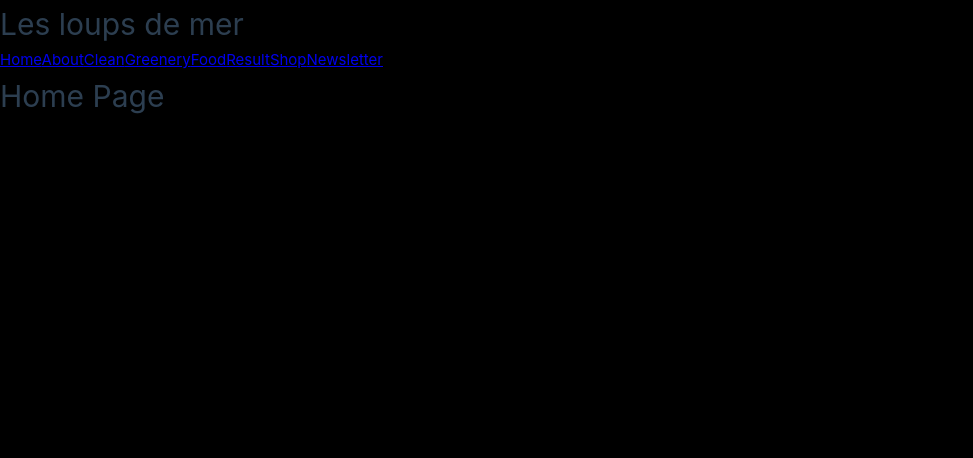
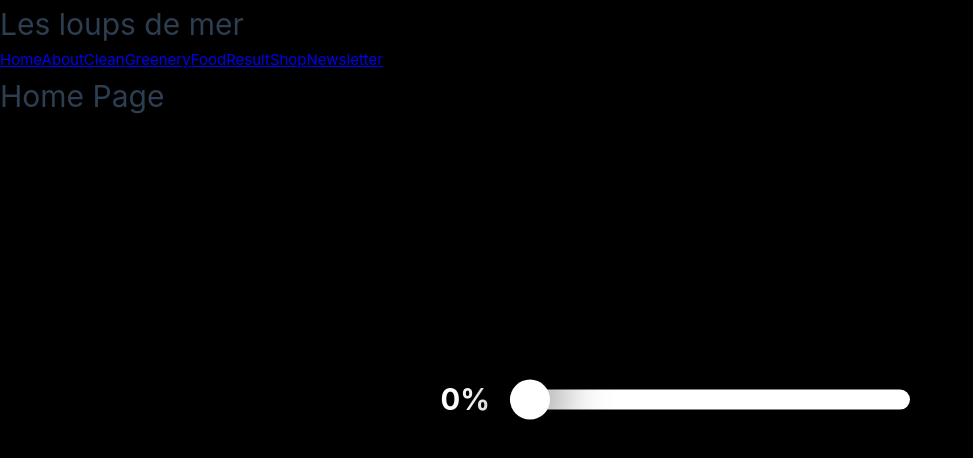
Before and after one commit to DMI1-project-webgl/les-loups-de-mer, a Vue app: page / in a window 1280 px wide. Shown: the top 458 px of the page, without its empty margins (0-973 px from the left). Built offline with nearby package versions, Linux system fonts and the light colour scheme.

Commit message:
:building_construction: slider gsap

```diff
--- a/index.html
+++ b/index.html
@@ -4,10 +4,12 @@
     <meta charset="UTF-8" />
     <link rel="icon" href="/favicon.ico" />
     <meta name="viewport" content="width=device-width, initial-scale=1.0" />
+    <script src="https://cdnjs.cloudflare.com/ajax/libs/gsap/2.1.3/TweenMax.min.js"></script>
     <title>Vite App</title>
   </head>
   <body>
     <div id="app"></div>
     <script type="module" src="/src/main.ts"></script>
+
   </body>
 </html>
--- a/package.json
+++ b/package.json
@@ -10,6 +10,7 @@
   },
   "dependencies": {
     "@types/three": "^0.139.0",
+    "gsap": "^3.10.4",
     "three": "^0.139.2",
     "vue": "^3.2.33",
     "vue-router": "^4.0.13"
--- a/src/App.vue
+++ b/src/App.vue
@@ -1,5 +1,6 @@
 <script setup lang="ts">
 import Canvas from './components/Canvas.vue';
+import Draggable from './components/Draggable.vue';
 </script>
 
 <template>
@@ -19,6 +20,7 @@ import Canvas from './components/Canvas.vue';
   </div>
 
   <Canvas />
+  <Draggable />
 
   <router-view />
 </template>
--- /dev/null
+++ b/src/components/Draggable.vue
@@ -0,0 +1,124 @@
+<template>
+  <section id="draggable" class="draggable">
+    <div class="container">
+      <div class="draggable--percent">
+        <p class="draggable--text"><span class="percent">0</span><span>%</span></p>
+
+      </div>
+      <div id="draggable--container">
+        <div ref="draggable--element" id="draggable--element" class=""></div>
+      </div>
+    </div>
+
+  </section>
+</template>
+
+<script lang="ts">
+import MainScene from '../assets/js/webgl/main/MainScene'
+import { defineComponent } from 'vue'
+import { gsap } from "gsap";
+import { TimelineMax, TweenLite , CSSPlugin, ScrollToPlugin, Draggable } from "gsap/all";
+
+gsap.registerPlugin(Draggable);
+
+export default defineComponent({
+  name: 'DraggableElement',
+  mounted () {
+
+    const that = this
+    const widthContainer = document.getElementById("draggable--container").offsetWidth;
+    const widthDraggable = document.getElementById("draggable--element").offsetWidth;
+
+    const positionArray = that.initPositionArray(10, ( widthContainer - widthDraggable ) / 10);
+
+    Draggable.create("#draggable--element", {
+      type:"x",
+      inertia: true,
+      bounds: document.getElementById("draggable--container"),
+      onDragEnd: function() {
+          let posX = that.closestNumArray(positionArray, this.x)
+          gsap.to("#draggable--element", { x: posX, duration: 0.2});
+
+          that.displayPercentX(widthContainer, widthDraggable, posX)
+
+      }
+    });
+  },
+  methods: {
+    closestNumArray(array: number[], val: number) {
+      let i = 0;
+      while (i < array.length && array[i] < val) i++;
+      return array[i] || array[i-1];
+    },
+    displayPercentX( widthContainer: number, widthDraggable: number, elementX: number) {
+      const percentX = Math.floor(( 100 * Math.floor(elementX) ) / ( widthContainer - widthDraggable -1)) ;
+      document.querySelector("span.percent").textContent = percentX.toString();
+    },
+    initPositionArray(step: number, stepWidth: number) {
+      let x1 = 0;
+      let positionArray: number[] = new Array(step);
+
+      for (let i = 0; i < step+1; i++) {
+        positionArray[ i ] = x1;
+        x1 += stepWidth;
+      }
+      return positionArray;
+    }
+  },
+  beforeDestroy () {
+  }
+})
+</script>
+
+<style scoped>
+/* Structure  */
+.container {
+  display: flex;
+  align-items: baseline;
+}
+
+/* Draggable elements */
+section.draggable {
+  position: fixed;
+  top: 50%;
+  left: 50%;
+  transform: translate(-50%, -50%);
+}
+#draggable--container{
+  height: 20px;
+  width: 400px;
+  background-color: white;
+  border-radius: 10px 10px;
+  position: relative;
+  margin: auto 0;
+}
+#draggable--element {
+  width: 40px;
+  height: 40px;
+  background-color: white;
+  position: absolute;
+  left: 0;
+  top: 50%;
+  transform: translate( 0, -50%);
+  border-radius: 20px 20px;
+  box-shadow: rgb(0 0 0 / 35%) -4px -3px 45px 21px;
+}
+.draggable--percent {
+  height: 100%;
+}
+.draggable--text {
+  color: white;
+  margin: 0 20px;
+  font-size: 1.5em;
+  font-weight: bold;
+  width: 100px;
+  display: flex;
+  justify-content: flex-end;
+}
+.draggable--text span {
+  color: white;
+  font-size: 1.3em;
+  font-weight: bold;
+
+}
+</style>
```
Also changed, not shown: 1 other file (tests, documents, lock files or other folders). Lines whose indentation alone changed are shown as unchanged.
